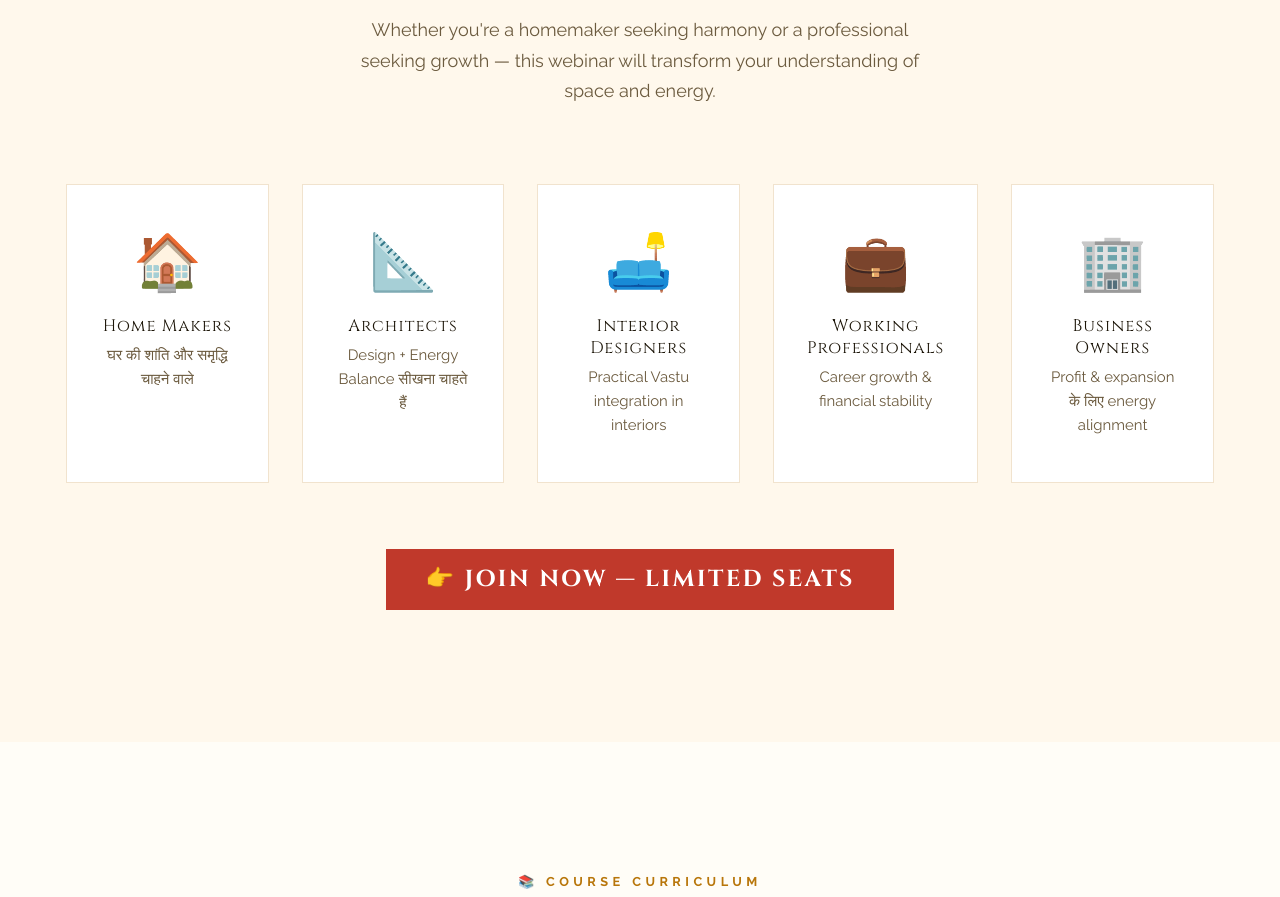
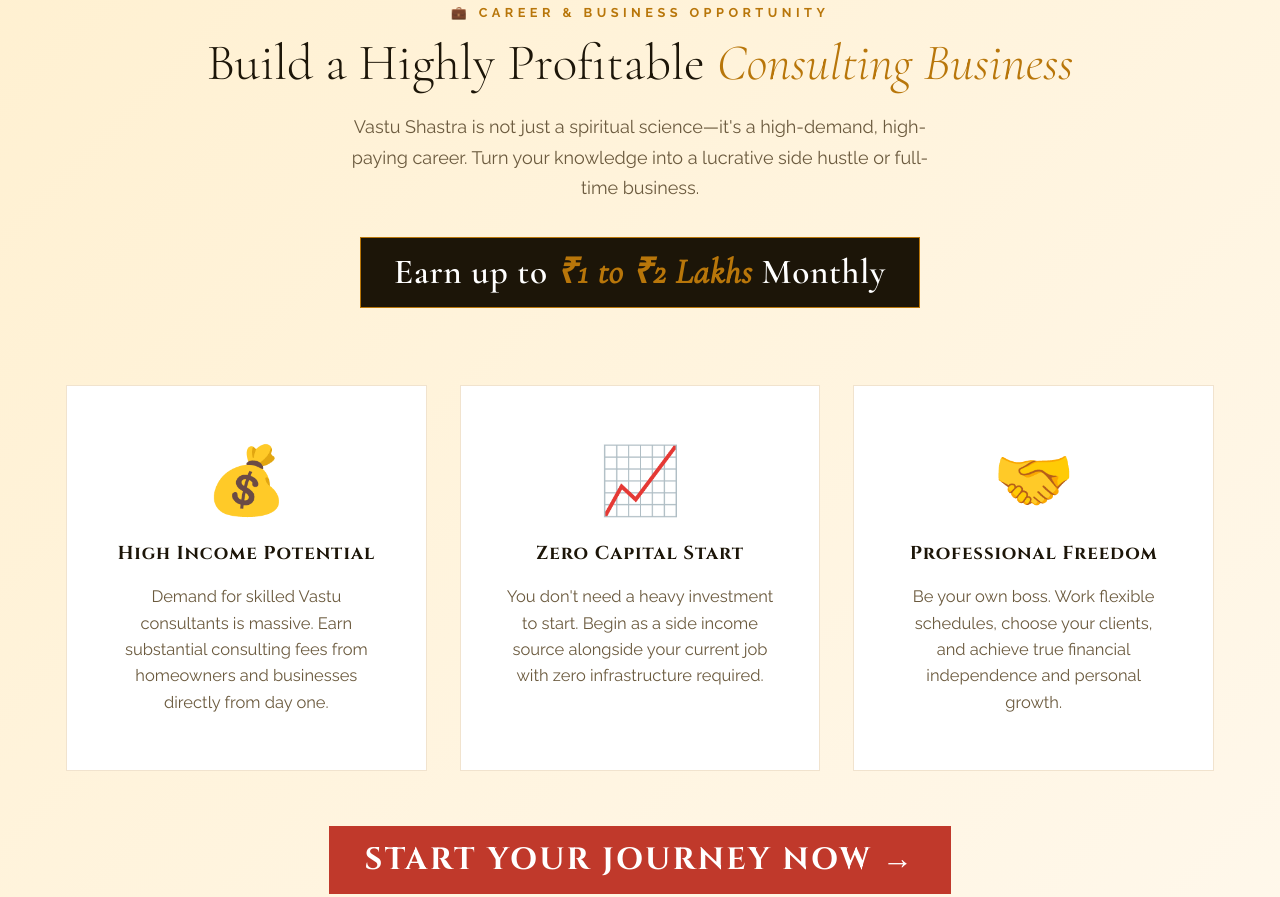
Before and after one commit to Kaustubh-Deotighare01/an-lander, a plain HTML site: page index.html in a window 1280 px wide. Shown: the part 1453-2350 px from the top of the page. Drawn offline with nearby package versions, Linux system fonts and the light colour scheme.

Commit message:
update landing page

```diff
--- a/index.html
+++ b/index.html
@@ -186,10 +186,10 @@
     .btn-red {
       background: var(--red);
       color: #fff;
-      padding: .65rem 1.8rem !important; /* Smaller padding to compensate for larger text, keeping button roughly same size */
+      padding: .6rem 1.6rem !important; /* Adjusted padding */
       font-family: 'Cinzel', serif;
-      font-size: 1.05rem !important; /* Increased text size */
-      letter-spacing: .10em;
+      font-size: 1.4rem !important; /* Significantly increased text size */
+      letter-spacing: .08em;
       text-transform: uppercase;
       text-decoration: none;
       display: inline-block;
@@ -225,8 +225,8 @@
     }
 
     .btn-sm {
-      padding: .55rem 1.4rem !important;
-      font-size: .62rem !important;
+      padding: .6rem 1.4rem !important;
+      font-size: 1.05rem !important;
     }
 
     /* HERO */
@@ -563,6 +563,71 @@
 
     .tc .sec-sub {
       margin: 0 auto;
+    }
+
+    /* CAREER */
+    .sec-career {
+      background: linear-gradient(135deg, var(--bg3) 0%, var(--bg2) 100%);
+      border-top: 1px solid var(--border);
+      border-bottom: 1px solid var(--border);
+      text-align: center;
+    }
+    .career-grid {
+      display: grid;
+      grid-template-columns: repeat(3, 1fr);
+      gap: 1.5rem;
+      margin-top: 3rem;
+    }
+    .career-card {
+      background: var(--white);
+      border: 1.5px solid var(--border);
+      padding: 2.5rem 2rem;
+      transition: transform .3s, border-color .3s, box-shadow .3s;
+    }
+    .career-card:hover {
+      transform: translateY(-5px);
+      border-color: var(--gold);
+      box-shadow: 0 10px 28px var(--shadow);
+    }
+    .career-ic {
+      font-size: 3rem;
+      margin-bottom: 1rem;
+      display: block;
+      color: var(--gold);
+    }
+    .career-card h4 {
+      font-family: 'Cinzel', serif;
+      font-size: .85rem;
+      letter-spacing: .05em;
+      color: var(--dark);
+      margin-bottom: .8rem;
+    }
+    .career-card p {
+      font-size: .75rem;
+      color: var(--muted);
+      line-height: 1.6;
+    }
+    .career-highlight {
+      background: var(--dark);
+      color: #fff;
+      padding: .6rem 1.5rem;
+      display: inline-block;
+      font-family: 'Cormorant Garamond', serif;
+      font-size: 1.6rem;
+      font-weight: 600;
+      line-height: 1.2;
+      border: 1px solid var(--gold);
+      margin-top: 1.5rem;
+      letter-spacing: .02em;
+    }
+    .career-highlight span {
+      color: var(--gold);
+      font-style: italic;
+    }
+    @media(max-width: 768px) {
+      .career-grid {
+        grid-template-columns: 1fr;
+      }
     }
 
     /* AUDIENCE */
@@ -1397,6 +1462,16 @@
 
       .hero h1 {
         font-size: 2.2rem;
+      }
+
+      .btn-red {
+        font-size: 1.1rem !important;
+        padding: 0.6rem 1.4rem !important;
+      }
+
+      .btn-sm {
+        font-size: 0.85rem !important;
+        padding: 0.5rem 1.1rem !important;
       }
     }
 
@@ -1492,6 +1567,38 @@
     <div class="cd-cta"><a id="cd-btn" href="#" class="btn-red" style="font-size:.72rem;padding:1rem 2.5rem;">Join Now —
         Reserve Seat →</a></div>
   </div>
+
+  <!-- ══════ CAREER OPPORTUNITY ══════ -->
+  <section class="sec-career">
+    <div class="si">
+      <div class="sh tc reveal">
+        <span class="sec-tag">💼 Career & Business Opportunity</span>
+        <h2 class="sec-title">Build a Highly Profitable <em>Consulting Business</em></h2>
+        <p class="sec-sub">Vastu Shastra is not just a spiritual science—it's a high-demand, high-paying career. Turn your knowledge into a lucrative side hustle or full-time business.</p>
+        <div class="career-highlight">Earn up to <span>₹1 to ₹2 Lakhs</span> Monthly</div>
+      </div>
+      <div class="career-grid">
+        <div class="career-card reveal" style="transition-delay: .05s">
+          <span class="career-ic">💰</span>
+          <h4>High Income Potential</h4>
+          <p>Demand for skilled Vastu consultants is massive. Earn substantial consulting fees from homeowners and businesses directly from day one.</p>
+        </div>
+        <div class="career-card reveal" style="transition-delay: .15s">
+          <span class="career-ic">📈</span>
+          <h4>Zero Capital Start</h4>
+          <p>You don't need a heavy investment to start. Begin as a side income source alongside your current job with zero infrastructure required.</p>
+        </div>
+        <div class="career-card reveal" style="transition-delay: .25s">
+          <span class="career-ic">🤝</span>
+          <h4>Professional Freedom</h4>
+          <p>Be your own boss. Work flexible schedules, choose your clients, and achieve true financial independence and personal growth.</p>
+        </div>
+      </div>
+      <div class="tc reveal" style="margin-top: 2.5rem;">
+        <a id="career-btn" href="#" class="btn-red">Start Your Journey Now →</a>
+      </div>
+    </div>
+  </section>
 
   <!-- ══════ AUDIENCE ══════ -->
   <section class="sec-audience">
@@ -1713,6 +1820,10 @@
       runCountdown(C.countdownTo);
       document.getElementById('cd-btn').href = C.ctaURL;
 
+      // CAREER
+      const cb = document.getElementById('career-btn');
+      if (cb) cb.href = C.ctaURL;
+
       // AUDIENCE
       document.getElementById('aud-grid').innerHTML = C.audience.map((a, i) =>
         `<div class="aud-card reveal" style="transition-delay:${i * .07}s">
```
